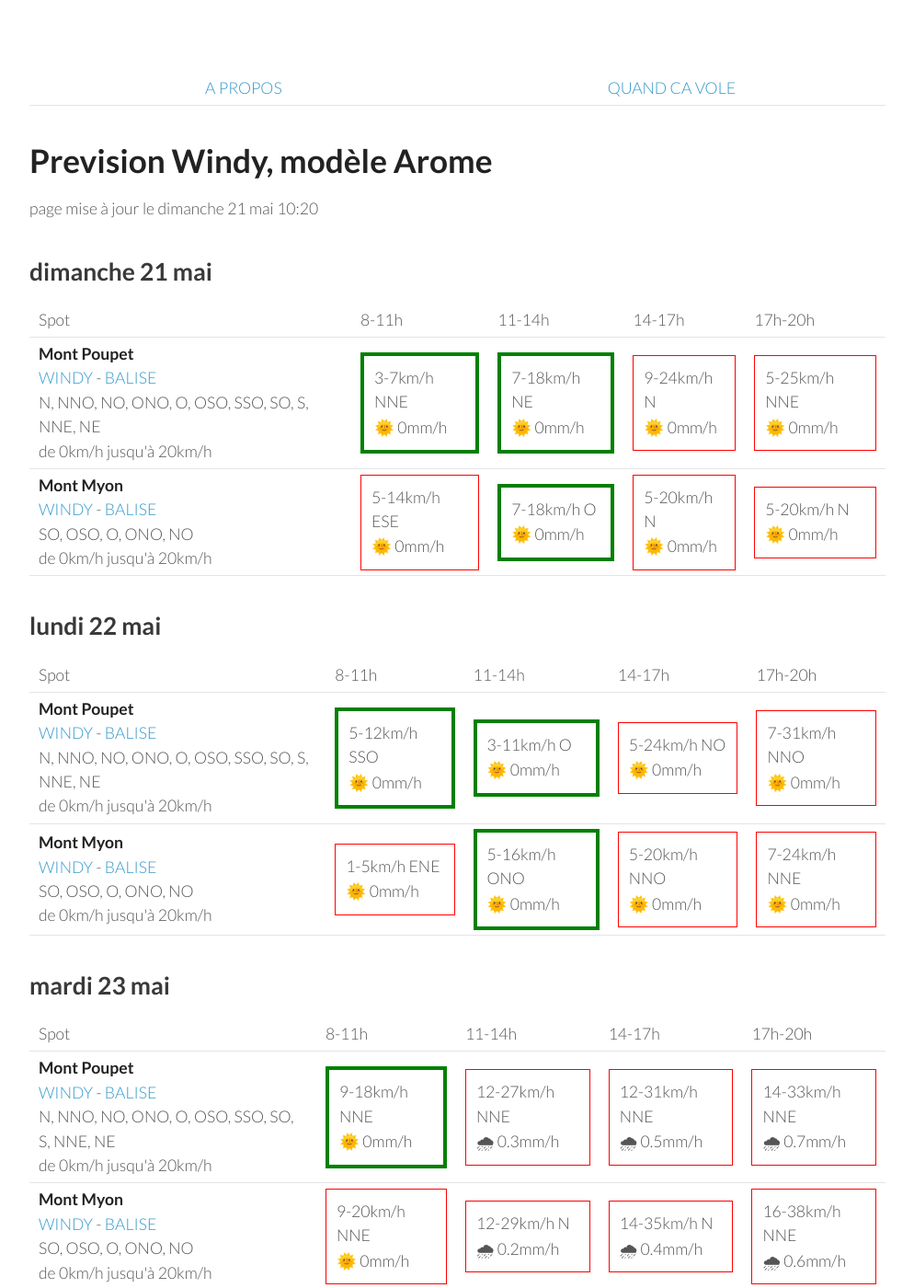
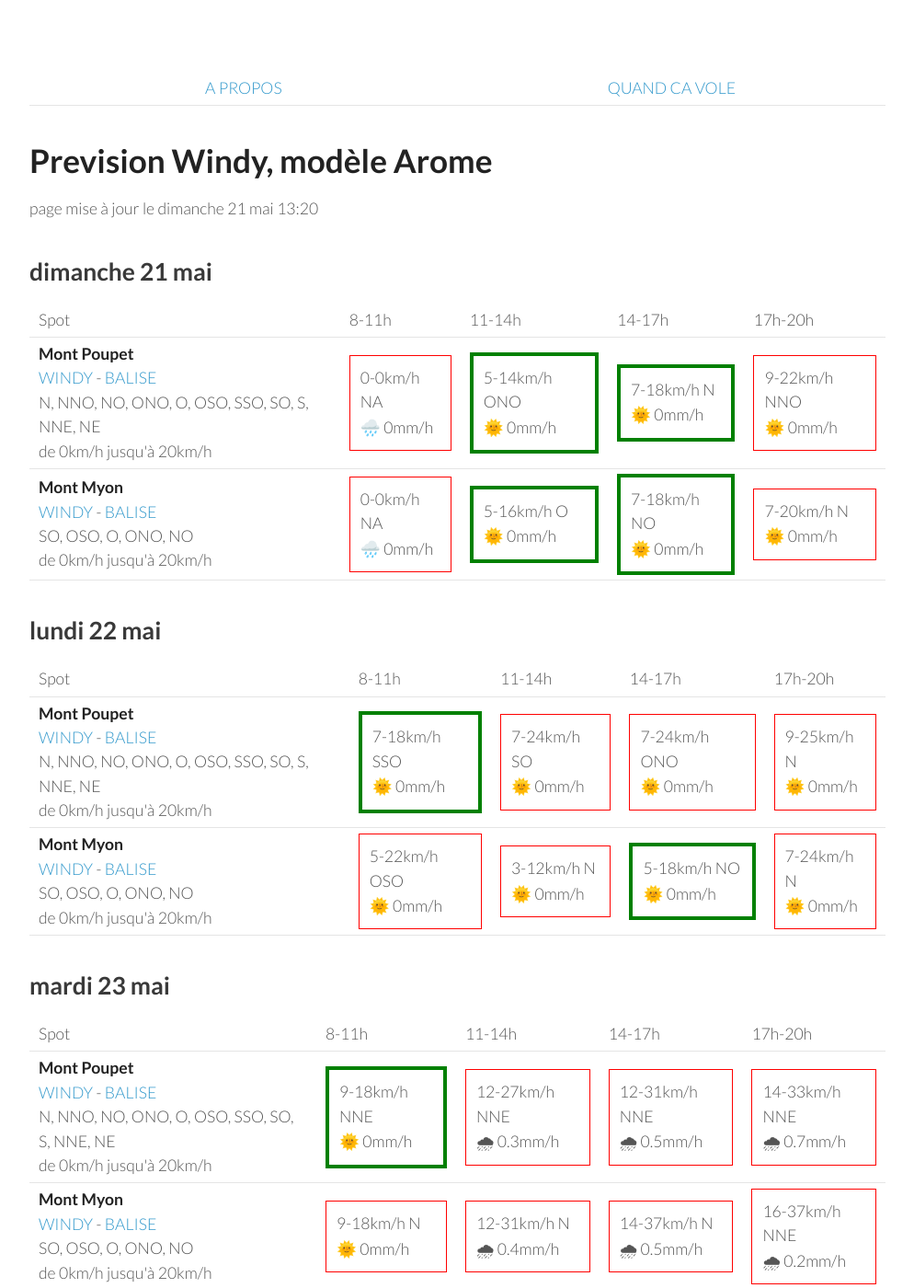
Before and after one commit to parapente-dans-le-nord/parapente-dans-le-nord.github.io, a Jekyll site: the page built from jura.markdown, in a window 1280 px wide and 1400 px high. Shown: the whole window at 92% size, without its empty margins (26-1020 px from the left). Built offline with Jekyll 4.4.1, drawn with Linux system fonts in a browser that asks for light colours; some of the changed text lies outside the part shown.

Commit message:
update index.markdown

```diff
--- a/jura.markdown
+++ b/jura.markdown
@@ -7,7 +7,7 @@ title:  "Tous les spots"
 {: .links}
 
 # Prevision Windy, modèle Arome
-page mise à jour le dimanche 21 mai 10:20
+page mise à jour le dimanche 21 mai 13:20
 
 ## dimanche 21 mai
 
@@ -24,21 +24,19 @@ page mise à jour le dimanche 21 mai 10:20
 <tr>
         <td><strong>Mont Poupet</strong><br><a href="https://windy.com/46.970/5.876?46.541,5.876,8">WINDY</a> - <span class=""><a href="http://www.balisemeteo.com/balise.php?idBalise=92">BALISE</a> </span><br> <span class="vent-favorable">N, NNO, NO, ONO, O, OSO, SSO, SO, S, NNE, NE</span><br><span class="force-vent">de 0km/h jusqu'à 20km/h</span> </td>
 
-            <td><div class="flyable"><p>3-7km/h NNE</p><p>🌞 0mm/h</p></div></td>
-            <td><div class="flyable"><p>7-18km/h NE</p><p>🌞 0mm/h</p></div></td>
-            <td><div class="not-flyable"><p>9-24km/h N</p><p>🌞 0mm/h</p></div></td>
-            <td><div class="not-flyable"><p>5-25km/h NNE</p><p>🌞 0mm/h</p></div></td>
-
+            <td><div class="not-flyable"><p>0-0km/h NA</p><p>🌧️ 0mm/h</p></div></td>
+            <td><div class="flyable"><p>5-14km/h ONO</p><p>🌞 0mm/h</p></div></td>
+            <td><div class="flyable"><p>7-18km/h N</p><p>🌞 0mm/h</p></div></td>
+            <td><div class="not-flyable"><p>9-22km/h NNO</p><p>🌞 0mm/h</p></div></td>
 
     </tr>
 <tr>
         <td><strong>Mont Myon</strong><br><a href="https://windy.com/46.331/5.397?45.898,5.394,8,m:eWoagj8">WINDY</a> - <span class=""><a href="http://www.balisemeteo.com/balise.php?idBalise=70">BALISE</a> </span><br> <span class="vent-favorable">SO, OSO, O, ONO, NO</span><br><span class="force-vent">de 0km/h jusqu'à 20km/h</span> </td>
 
-            <td><div class="not-flyable"><p>5-14km/h ESE</p><p>🌞 0mm/h</p></div></td>
-            <td><div class="flyable"><p>7-18km/h O</p><p>🌞 0mm/h</p></div></td>
-            <td><div class="not-flyable"><p>5-20km/h N</p><p>🌞 0mm/h</p></div></td>
-            <td><div class="not-flyable"><p>5-20km/h N</p><p>🌞 0mm/h</p></div></td>
-
+            <td><div class="not-flyable"><p>0-0km/h NA</p><p>🌧️ 0mm/h</p></div></td>
+            <td><div class="flyable"><p>5-16km/h O</p><p>🌞 0mm/h</p></div></td>
+            <td><div class="flyable"><p>7-18km/h NO</p><p>🌞 0mm/h</p></div></td>
+            <td><div class="not-flyable"><p>7-20km/h N</p><p>🌞 0mm/h</p></div></td>
 
     </tr>
 
@@ -60,20 +58,20 @@ page mise à jour le dimanche 21 mai 10:20
 <tr>
         <td><strong>Mont Poupet</strong><br><a href="https://windy.com/46.970/5.876?46.541,5.876,8">WINDY</a> - <span class=""><a href="http://www.balisemeteo.com/balise.php?idBalise=92">BALISE</a> </span><br> <span class="vent-favorable">N, NNO, NO, ONO, O, OSO, SSO, SO, S, NNE, NE</span><br><span class="force-vent">de 0km/h jusqu'à 20km/h</span> </td>
 
-            <td><div class="flyable"><p>5-12km/h SSO</p><p>🌞 0mm/h</p></div></td>
-            <td><div class="flyable"><p>3-11km/h O</p><p>🌞 0mm/h</p></div></td>
-            <td><div class="not-flyable"><p>5-24km/h NO</p><p>🌞 0mm/h</p></div></td>
-            <td><div class="not-flyable"><p>7-31km/h NNO</p><p>🌞 0mm/h</p></div></td>
+            <td><div class="flyable"><p>7-18km/h SSO</p><p>🌞 0mm/h</p></div></td>
+            <td><div class="not-flyable"><p>7-24km/h SO</p><p>🌞 0mm/h</p></div></td>
+            <td><div class="not-flyable"><p>7-24km/h ONO</p><p>🌞 0mm/h</p></div></td>
+            <td><div class="not-flyable"><p>9-25km/h N</p><p>🌞 0mm/h</p></div></td>
 
 
     </tr>
 <tr>
         <td><strong>Mont Myon</strong><br><a href="https://windy.com/46.331/5.397?45.898,5.394,8,m:eWoagj8">WINDY</a> - <span class=""><a href="http://www.balisemeteo.com/balise.php?idBalise=70">BALISE</a> </span><br> <span class="vent-favorable">SO, OSO, O, ONO, NO</span><br><span class="force-vent">de 0km/h jusqu'à 20km/h</span> </td>
 
-            <td><div class="not-flyable"><p>1-5km/h ENE</p><p>🌞 0mm/h</p></div></td>
-            <td><div class="flyable"><p>5-16km/h ONO</p><p>🌞 0mm/h</p></div></td>
-            <td><div class="not-flyable"><p>5-20km/h NNO</p><p>🌞 0mm/h</p></div></td>
-            <td><div class="not-flyable"><p>7-24km/h NNE</p><p>🌞 0mm/h</p></div></td>
+            <td><div class="not-flyable"><p>5-22km/h OSO</p><p>🌞 0mm/h</p></div></td>
+            <td><div class="not-flyable"><p>3-12km/h N</p><p>🌞 0mm/h</p></div></td>
+            <td><div class="flyable"><p>5-18km/h NO</p><p>🌞 0mm/h</p></div></td>
+            <td><div class="not-flyable"><p>7-24km/h N</p><p>🌞 0mm/h</p></div></td>
 
 
     </tr>
@@ -106,10 +104,10 @@ page mise à jour le dimanche 21 mai 10:20
 <tr>
         <td><strong>Mont Myon</strong><br><a href="https://windy.com/46.331/5.397?45.898,5.394,8,m:eWoagj8">WINDY</a> - <span class=""><a href="http://www.balisemeteo.com/balise.php?idBalise=70">BALISE</a> </span><br> <span class="vent-favorable">SO, OSO, O, ONO, NO</span><br><span class="force-vent">de 0km/h jusqu'à 20km/h</span> </td>
 
-            <td><div class="not-flyable"><p>9-20km/h NNE</p><p>🌞 0mm/h</p></div></td>
-            <td><div class="not-flyable"><p>12-29km/h N</p><p>🌧 0.2mm/h</p></div></td>
-            <td><div class="not-flyable"><p>14-35km/h N</p><p>🌧 0.4mm/h</p></div></td>
-            <td><div class="not-flyable"><p>16-38km/h NNE</p><p>🌧 0.6mm/h</p></div></td>
+            <td><div class="not-flyable"><p>9-18km/h N</p><p>🌞 0mm/h</p></div></td>
+            <td><div class="not-flyable"><p>12-31km/h N</p><p>🌧 0.4mm/h</p></div></td>
+            <td><div class="not-flyable"><p>14-37km/h N</p><p>🌧 0.5mm/h</p></div></td>
+            <td><div class="not-flyable"><p>16-37km/h NNE</p><p>🌧 0.2mm/h</p></div></td>
 
 
     </tr>
@@ -142,10 +140,10 @@ page mise à jour le dimanche 21 mai 10:20
 <tr>
         <td><strong>Mont Myon</strong><br><a href="https://windy.com/46.331/5.397?45.898,5.394,8,m:eWoagj8">WINDY</a> - <span class=""><a href="http://www.balisemeteo.com/balise.php?idBalise=70">BALISE</a> </span><br> <span class="vent-favorable">SO, OSO, O, ONO, NO</span><br><span class="force-vent">de 0km/h jusqu'à 20km/h</span> </td>
 
-            <td><div class="not-flyable"><p>3-14km/h N</p><p>🌞 0mm/h</p></div></td>
-            <td><div class="not-flyable"><p>7-22km/h NNO</p><p>🌞 0mm/h</p></div></td>
-            <td><div class="not-flyable"><p>14-35km/h NNO</p><p>🌞 0mm/h</p></div></td>
-            <td><div class="not-flyable"><p>16-37km/h N</p><p>🌧 0.2mm/h</p></div></td>
+            <td><div class="not-flyable"><p>7-18km/h N</p><p>🌞 0mm/h</p></div></td>
+            <td><div class="not-flyable"><p>9-25km/h NNO</p><p>🌞 0mm/h</p></div></td>
+            <td><div class="not-flyable"><p>14-37km/h N</p><p>🌞 0mm/h</p></div></td>
+            <td><div class="not-flyable"><p>18-38km/h N</p><p>🌞 0mm/h</p></div></td>
 
 
     </tr>
@@ -179,9 +177,9 @@ page mise à jour le dimanche 21 mai 10:20
         <td><strong>Mont Myon</strong><br><a href="https://windy.com/46.331/5.397?45.898,5.394,8,m:eWoagj8">WINDY</a> - <span class=""><a href="http://www.balisemeteo.com/balise.php?idBalise=70">BALISE</a> </span><br> <span class="vent-favorable">SO, OSO, O, ONO, NO</span><br><span class="force-vent">de 0km/h jusqu'à 20km/h</span> </td>
 
             <td><div class="not-flyable"><p>9-22km/h N</p><p>🌞 0mm/h</p></div></td>
-            <td><div class="not-flyable"><p>16-37km/h N</p><p>🌞 0mm/h</p></div></td>
-            <td><div class="not-flyable"><p>22-51km/h N</p><p>🌞 0mm/h</p></div></td>
-            <td><div class="not-flyable"><p>24-55km/h NNE</p><p>🌞 0mm/h</p></div></td>
+            <td><div class="not-flyable"><p>16-38km/h N</p><p>🌞 0mm/h</p></div></td>
+            <td><div class="not-flyable"><p>16-46km/h NNE</p><p>🌞 0mm/h</p></div></td>
+            <td><div class="not-flyable"><p>7-37km/h ESE</p><p>🌞 0mm/h</p></div></td>
 
 
     </tr>
@@ -202,6 +200,16 @@ page mise à jour le dimanche 21 mai 10:20
       <td>17h-20h</td>
     </tr>
 <tr>
+        <td><strong>Mont Myon</strong><br><a href="https://windy.com/46.331/5.397?45.898,5.394,8,m:eWoagj8">WINDY</a> - <span class=""><a href="http://www.balisemeteo.com/balise.php?idBalise=70">BALISE</a> </span><br> <span class="vent-favorable">SO, OSO, O, ONO, NO</span><br><span class="force-vent">de 0km/h jusqu'à 20km/h</span> </td>
+
+            <td><div class="not-flyable"><p>3-12km/h S</p><p>🌞 0mm/h</p></div></td>
+            <td><div class="flyable"><p>5-16km/h O</p><p>🌞 0mm/h</p></div></td>
+            <td><div class="not-flyable"><p>5-20km/h NNO</p><p>🌞 0mm/h</p></div></td>
+            <td><div class="not-flyable"><p>11-27km/h NNE</p><p>🌞 0mm/h</p></div></td>
+
+
+    </tr>
+<tr>
         <td><strong>Mont Poupet</strong><br><a href="https://windy.com/46.970/5.876?46.541,5.876,8">WINDY</a> - <span class=""><a href="http://www.balisemeteo.com/balise.php?idBalise=92">BALISE</a> </span><br> <span class="vent-favorable">N, NNO, NO, ONO, O, OSO, SSO, SO, S, NNE, NE</span><br><span class="force-vent">de 0km/h jusqu'à 20km/h</span> </td>
 
             <td><div class="not-flyable"><p>11-24km/h ENE</p><p>🌞 0mm/h</p></div></td>
```
